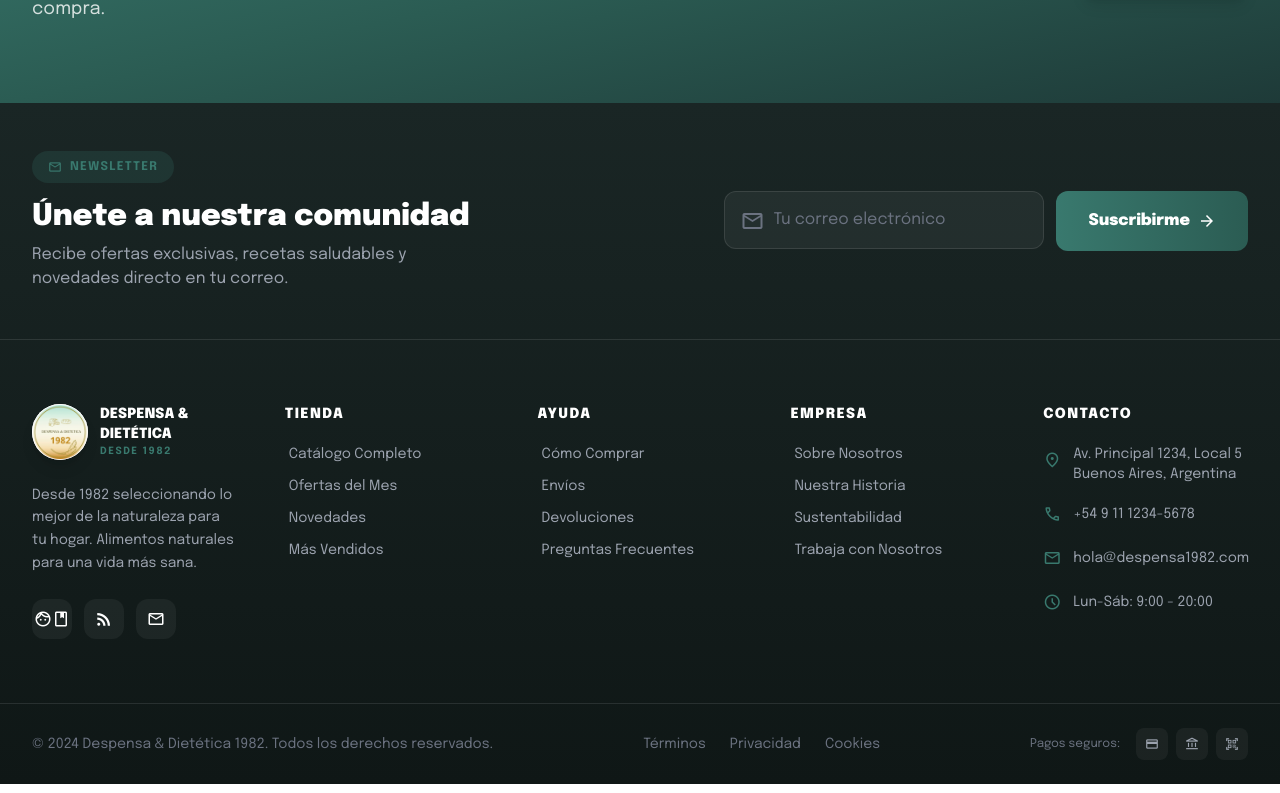
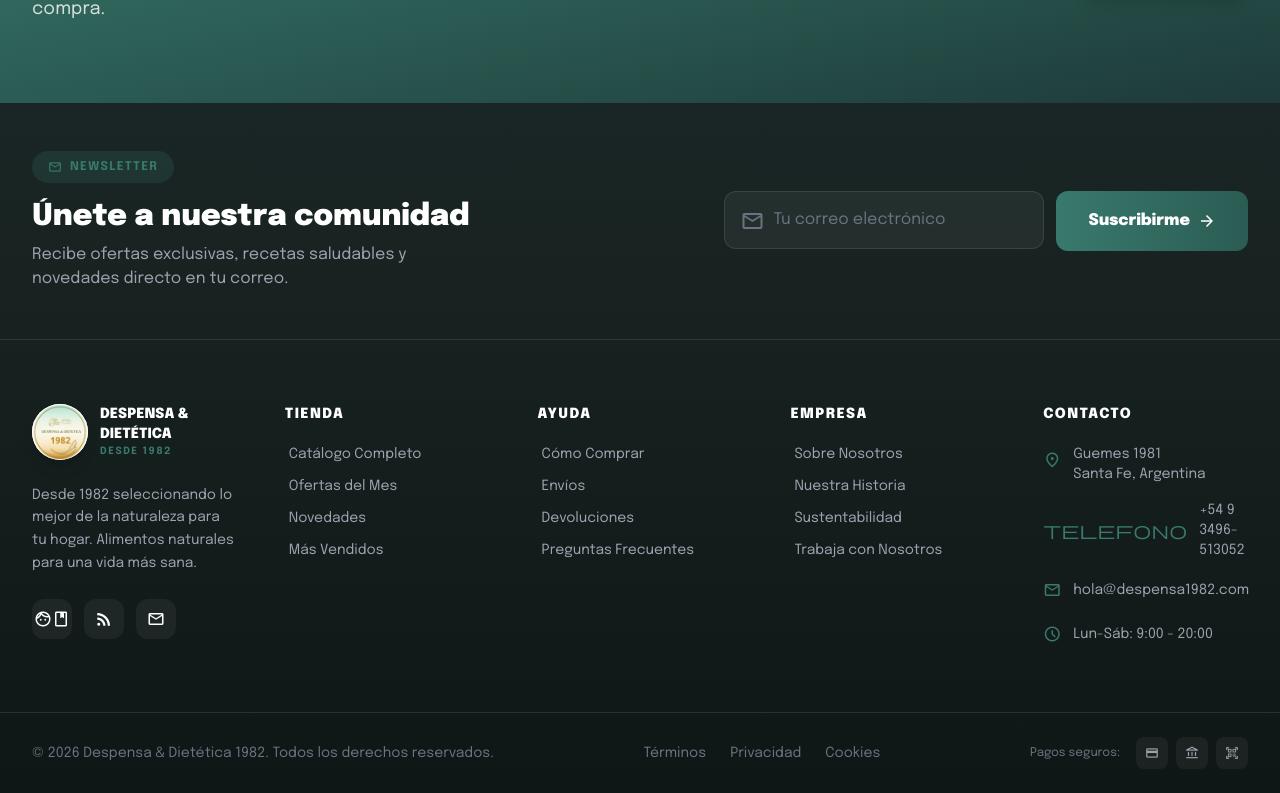
Before and after one commit to Dario775/dietetica-ecommerce-web, a React (Vite) app: page / in a window 1280 px wide. Shown: the part 2626-3419 px from the top of the page. Built offline with nearby package versions, Linux system fonts and the light colour scheme.

Commit message:
Update footer contact information and copyright year

```diff
--- a/components/Footer.tsx
+++ b/components/Footer.tsx
@@ -130,11 +130,11 @@ const Footer: React.FC = () => {
             <ul className="space-y-4">
               <li className="flex items-start gap-3">
                 <span className="material-symbols-outlined text-primary text-lg mt-0.5">location_on</span>
-                <span className="text-gray-400 text-sm">Av. Principal 1234, Local 5<br />Buenos Aires, Argentina</span>
+                <span className="text-gray-400 text-sm">Guemes 1981<br />Santa Fe, Argentina</span>
               </li>
               <li className="flex items-center gap-3">
-                <span className="material-symbols-outlined text-primary text-lg">phone</span>
-                <a href="tel:+5491112345678" className="text-gray-400 hover:text-white text-sm transition-colors">+54 9 11 1234-5678</a>
+                <span className="material-symbols-outlined text-primary text-lg">Telefono</span>
+                <a href="tel:+5491112345678" className="text-gray-400 hover:text-white text-sm transition-colors">+54 9 3496-513052</a>
               </li>
               <li className="flex items-center gap-3">
                 <span className="material-symbols-outlined text-primary text-lg">mail</span>
@@ -154,7 +154,7 @@ const Footer: React.FC = () => {
         <div className="mx-auto max-w-7xl px-4 py-6 sm:px-6 lg:px-8">
           <div className="flex flex-col sm:flex-row justify-between items-center gap-4">
             <p className="text-sm text-gray-500 text-center sm:text-left">
-              © 2024 Despensa & Dietética 1982. Todos los derechos reservados.
+              © 2026 Despensa & Dietética 1982. Todos los derechos reservados.
             </p>
             <div className="flex flex-wrap justify-center gap-6">
               {['Términos', 'Privacidad', 'Cookies'].map((item) => (
```
